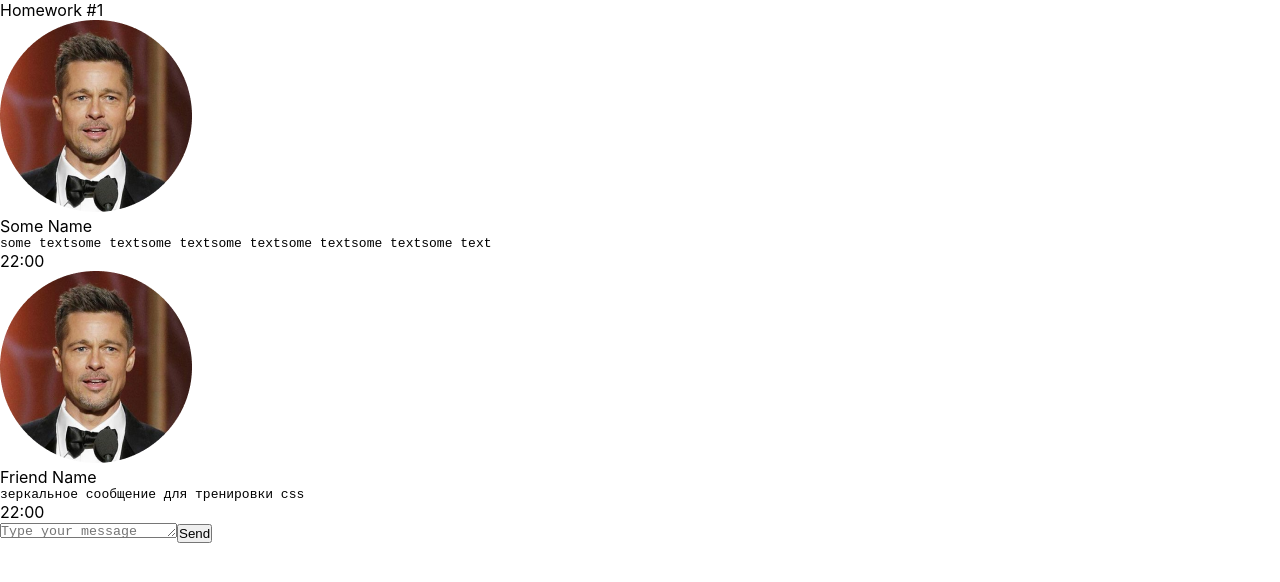
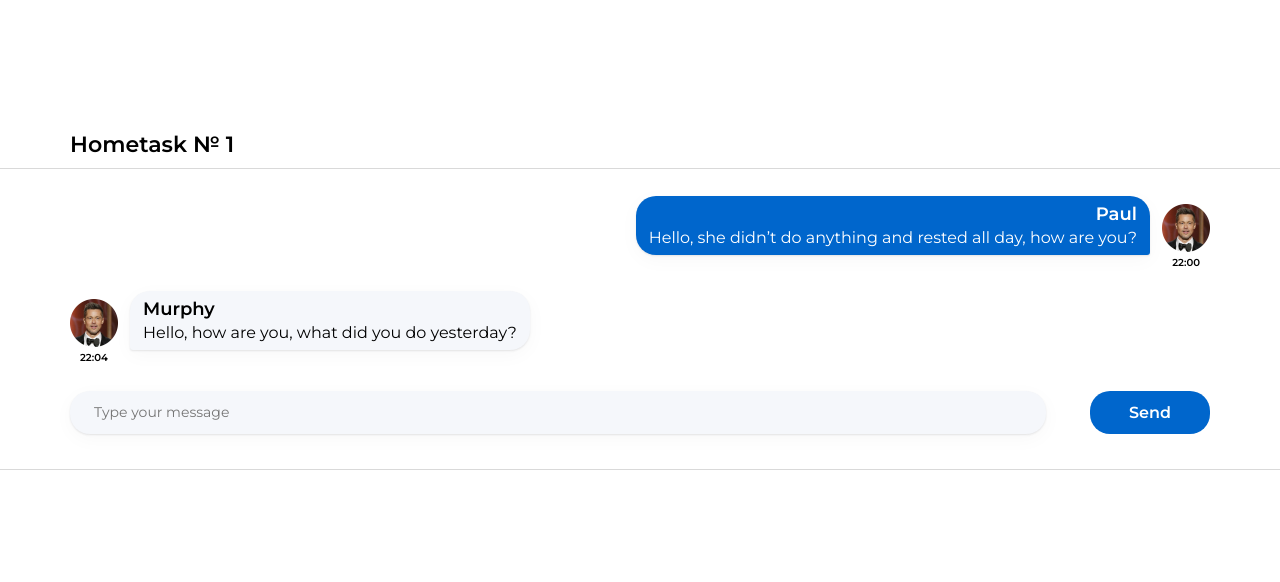
Before and after one commit to PavelLiashkevich/it-incubator-homework-2, a React (Create React App) app: page / in a window 1280 px wide. Shown: the top 582 px of the page. Built offline with nearby package versions, Linux system fonts and the light colour scheme.

Commit message:
feat: add styles

```diff
--- a/public/index.html
+++ b/public/index.html
@@ -10,34 +10,19 @@
 			content="Web site created using create-react-app"
 		/>
 		<link rel="apple-touch-icon" href="%PUBLIC_URL%/logo192.png" />
-    <!--
-      manifest.json provides metadata used when your web app is installed on a
-      user's mobile device or desktop. See https://developers.google.com/web/fundamentals/web-app-manifest/
-    -->
 		<link rel="manifest" href="%PUBLIC_URL%/manifest.json" />
-    <!--
-      Notice the use of %PUBLIC_URL% in the tags above.
-      It will be replaced with the URL of the `public` folder during the build.
-      Only files inside the `public` folder can be referenced from the HTML.
 
-      Unlike "/favicon.ico" or "favicon.ico", "%PUBLIC_URL%/favicon.ico" will
-      work correctly both with client-side routing and a non-root public URL.
-      Learn how to configure a non-root public URL by running `npm run build`.
-    -->
+		<link rel="preconnect" href="https://fonts.googleapis.com" />
+		<link rel="preconnect" href="https://fonts.gstatic.com" crossorigin />
+		<link
+			href="https://fonts.googleapis.com/css2?family=Montserrat:ital,wght@0,100..900;1,100..900&display=swap"
+			rel="stylesheet"
+		/>
+
 		<title>React App</title>
 	</head>
 	<body>
 		<noscript>You need to enable JavaScript to run this app.</noscript>
 		<div id="root"></div>
-    <!--
-      This HTML file is a template.
-      If you open it directly in the browser, you will see an empty page.
-
-      You can add webfonts, meta tags, or analytics to this file.
-      The build step will place the bundled scripts into the <body> tag.
-
-      To begin the development, run `npm start` or `yarn start`.
-      To create a production bundle, use `npm run build` or `yarn build`.
-    -->
 	</body>
 </html>
--- a/src/s1-main/App.module.css
+++ b/src/s1-main/App.module.css
@@ -1,11 +1,36 @@
+*,
+*::before,
+*::after {
+	margin: 0;
+	padding: 0;
+	box-sizing: border-box;
+}
+
+body,
+pre,
+textarea,
+button {
+	font-family: 'Montserrat', sans-serif;
+	font-optical-sizing: auto;
+	font-weight: 400;
+	font-style: normal;
+	border: none;
+}
+
 .App {
-    --header_height: 60px;
+	--header_height: 60px;
+	padding: 131px 0px 34px;
 }
 
 .hw {
-
+	border-top: 1px solid rgb(217, 217, 217);
+	border-bottom: 1px solid rgb(217, 217, 217);
+	padding: 35px 70px;
 }
 
 .hwTitle {
-
+	font-weight: 600;
+	font-size: 1.38rem;
+	margin-left: 4.38rem;
+	margin-bottom: 10px;
 }
--- a/src/s2-homeworks/hw01/HW1.tsx
+++ b/src/s2-homeworks/hw01/HW1.tsx
@@ -35,10 +35,10 @@ export const message0: MessageType = {
 	id: 0,
 	user: {
 		avatar: avatar, // можно менять
-        name: 'Some Name',  // можно менять
+		name: 'Paul', // можно менять
 	},
 	message: {
-        text: 'some textsome textsome textsome textsome textsome textsome text', // можно менять
+		text: 'Hello, she didn’t do anything and rested all day, how are you?', // можно менять
 		time: '22:00', // можно менять
 	},
 }
@@ -46,18 +46,18 @@ export const friendMessage0: MessageType = {
 	id: 100,
 	user: {
 		avatar: avatar, // можно менять
-        name: 'Friend Name', // можно менять
+		name: 'Murphy', // можно менять
 	},
 	message: {
-        text: 'зеркальное сообщение для тренировки css', // можно менять
-        time: '22:00', // можно менять
+		text: 'Hello, how are you, what did you do yesterday?', // можно менять
+		time: '22:04', // можно менять
 	},
 }
 
 const HW1 = () => {
 	return (
 		<div id={'hw1'}>
-            <div className={s2.hwTitle}>Homework #1</div>
+			<div className={s2.hwTitle}>Hometask № 1</div>
 			<div className={s2.hw}>
 				{/*проверка отображения (не менять)*/}
 				<div>
--- a/src/s2-homeworks/hw01/friend-message/FriendMessage.module.css
+++ b/src/s2-homeworks/hw01/friend-message/FriendMessage.module.css
@@ -1,31 +1,49 @@
 .friendMessage {
-
+	display: flex;
+	flex-direction: column;
+	align-items: flex-start;
+	margin-bottom: 27px;
 }
 
 .friendImageAndText {
-
+	position: relative;
 }
 
 .friendImageAndText img {
-
+	width: 3rem;
+	height: 3rem;
 }
 
 .friendText {
-
+	box-shadow: 0px 1px 2px 0px rgba(29, 33, 38, 0.1),
+		0px 5px 20px 0px rgba(29, 33, 38, 0.03);
+	background: rgb(245, 247, 251);
+	color: rgb(0, 0, 0);
+	padding: 7px 13px;
+	border-radius: 20px 20px 20px 3px;
+	position: absolute;
+	left: 60px;
+	top: -8px;
 }
 
-.friendText:after {
-
-}
+/*.friendText:after {
+}*/
 
 .friendName {
-
+	color: rgb(0, 0, 0);
+	font-size: 18px;
+	font-weight: 600;
+	text-align: left;
+	margin-bottom: 3px;
 }
 
 .friendMessageText {
-
+	color: rgb(0, 0, 0);
+	line-height: 20px;
 }
 
 .friendTime {
-
+	font-weight: 600;
+	font-size: 0.63rem;
+	padding-left: 10px;
 }
--- a/src/s2-homeworks/hw01/message-sender/MessageSender.module.css
+++ b/src/s2-homeworks/hw01/message-sender/MessageSender.module.css
@@ -1,18 +1,42 @@
 .sendForm {
-
+	display: flex;
 }
 
 .textarea {
+	width: 100%;
+	padding: 13px 0 13px 24px;
+	margin-right: 44px;
+	font-size: 14px;
+	resize: none;
+	overflow: hidden;
+	background: rgb(245, 247, 251);
+	border-radius: 20px;
+	box-shadow: 0px 1px 2px 0px rgba(29, 33, 38, 0.1),
+		0px 5px 20px 0px rgba(29, 33, 38, 0.03);
+	color: rgba(0, 0, 0, 0.6);
+	line-height: 17px;
+	text-align: left;
+}
 
+.textarea:focus {
+	outline: none;
+	box-shadow: inset 0 0 3px #719ece;
 }
 
 .button {
-
+	padding: 10px 39px;
+	border-radius: 20px;
+	background: rgb(0, 102, 204);
+	color: rgb(255, 255, 255);
+	font-size: 16px;
+	font-weight: 600;
+	transition: 0.3s;
 }
 
 .button:hover {
-
+	opacity: 0.8;
 }
 .button:active {
-
+	opacity: 0.8;
+	background: rgb(39, 61, 189);
 }
--- a/src/s2-homeworks/hw01/message/Message.module.css
+++ b/src/s2-homeworks/hw01/message/Message.module.css
@@ -1,31 +1,49 @@
 .message {
-
+	display: flex;
+	flex-direction: column;
+	align-items: flex-end;
+	margin-bottom: 30px;
 }
 
 .imageAndText {
-
+	position: relative;
 }
 
 .imageAndText img {
-
+	width: 3rem;
+	height: 3rem;
 }
 
 .text {
-
+	box-shadow: 0px 1px 2px 0px rgba(29, 33, 38, 0.1),
+		0px 5px 20px 0px rgba(29, 33, 38, 0.03);
+	background: rgb(0, 102, 204);
+	color: rgb(255, 255, 255);
+	padding: 7px 13px;
+	border-radius: 20px 20px 3px 20px;
+	position: absolute;
+	right: 60px;
+	top: -8px;
 }
 
-.text:after {
-
-}
+/*.text:after {
+}*/
 
 .name {
-
+	color: rgb(255, 255, 255);
+	font-size: 18px;
+	font-weight: 600;
+	text-align: right;
+	margin-bottom: 3px;
 }
 
 .messageText {
-
+	color: rgb(255, 255, 255);
+	line-height: 20px;
 }
 
 .time {
-
+	font-weight: 600;
+	font-size: 0.63rem;
+	padding-right: 10px;
 }
```
Lines whose indentation alone changed are shown as unchanged.
